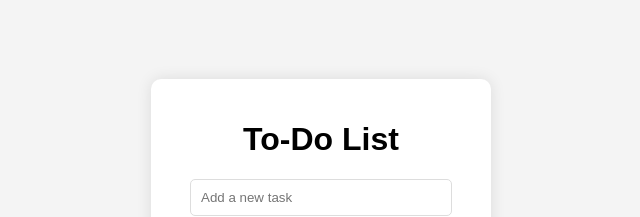
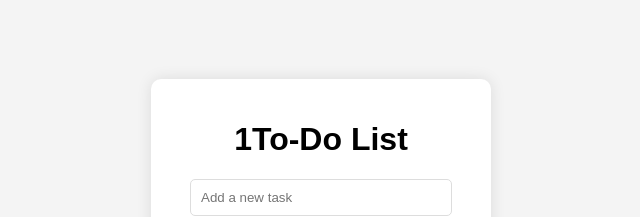
Before and after one commit to Sidhin-kp/test-codespace2-todo-app, a plain HTML site: page frontend/index.html in a window 1280 px wide. Shown: the part 212-429 px from the top of the page, without its empty margins (319-959 px from the left). Drawn offline with Linux system fonts and the light colour scheme; no server answers.

Commit message:
Update index.html

```diff
--- a/frontend/index.html
+++ b/frontend/index.html
@@ -65,7 +65,7 @@
 <body>
 
     <div class="container">
-        <h1>To-Do List</h1>
+        <h1>1To-Do List</h1>
         <input type="text" id="taskInput" placeholder="Add a new task">
         <button onclick="addTask()">Add Task</button>
         <ul id="taskList"></ul>
```
